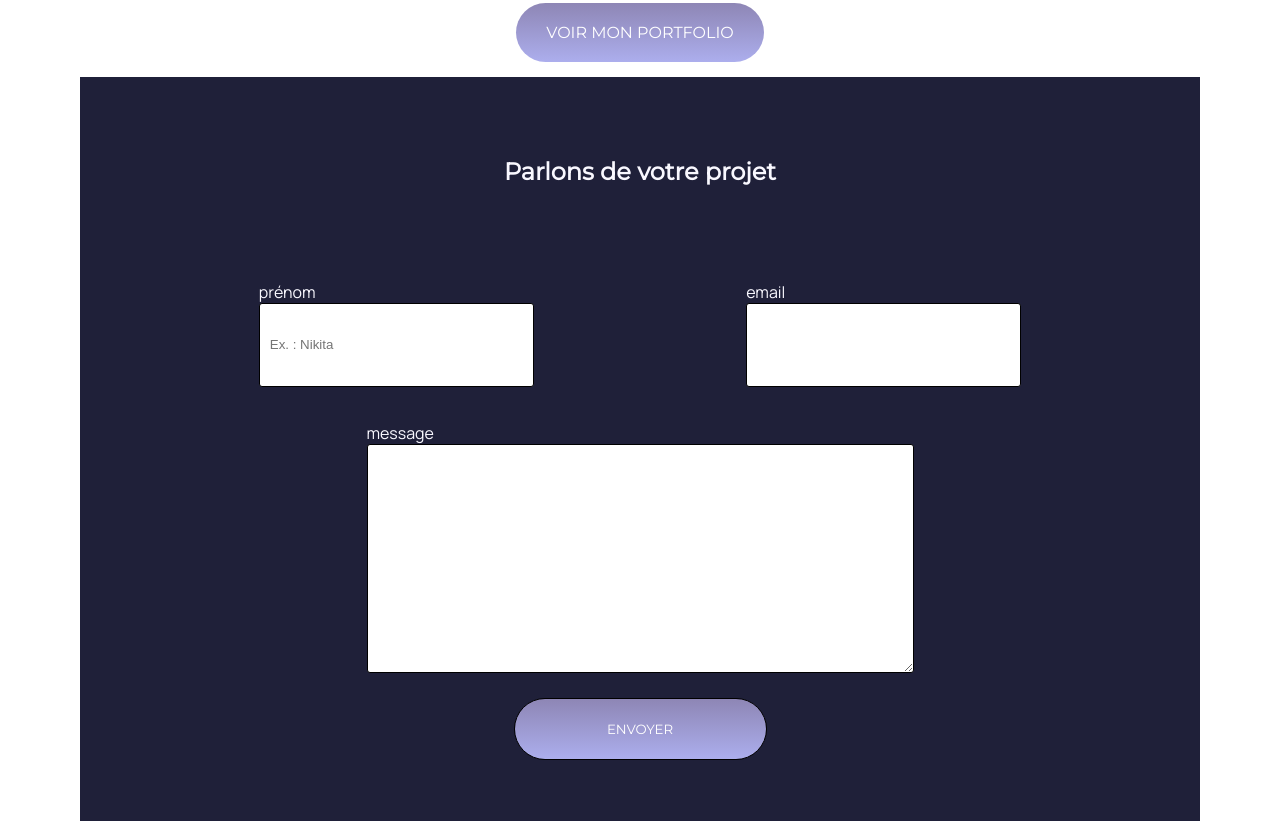
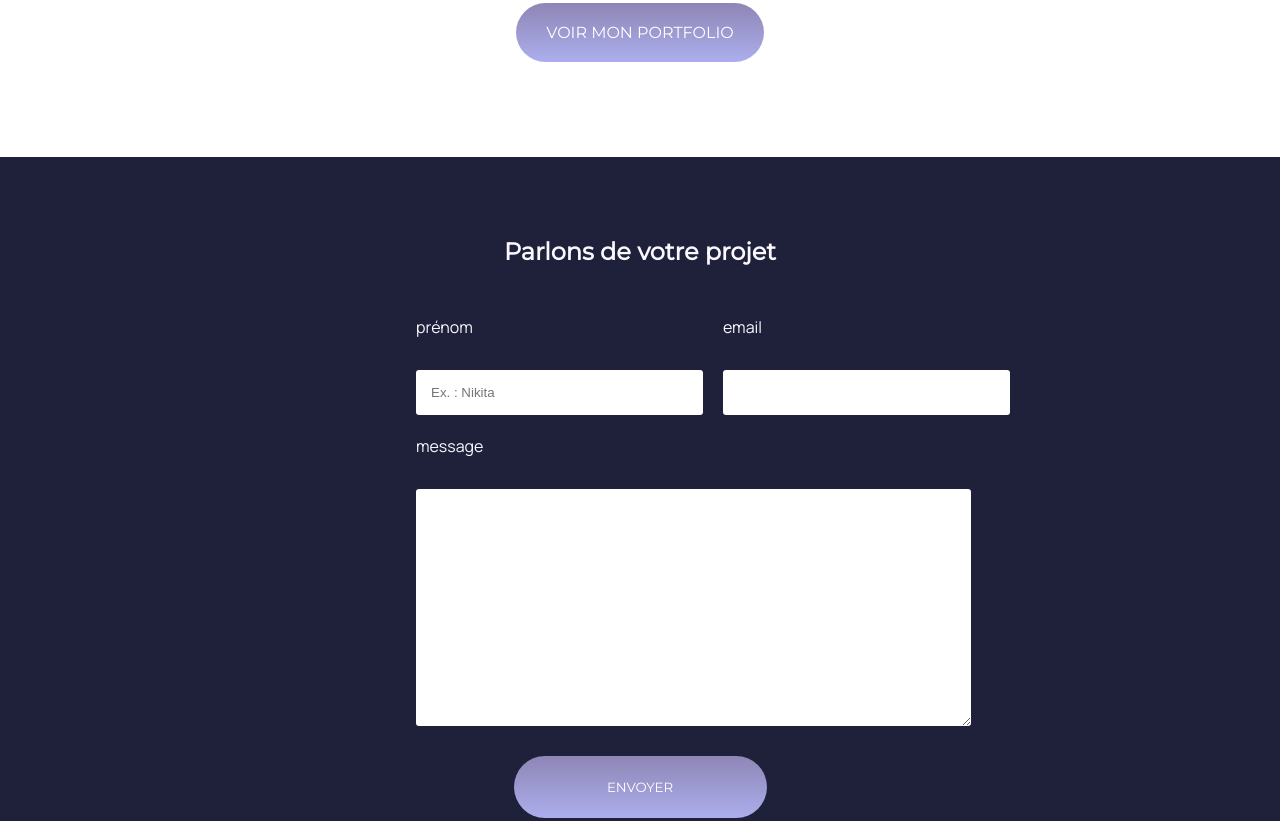
Before and after one commit to david6387/katia, a plain HTML site: page index.html in a window 1280 px wide. Shown: the part 1380-2201 px from the top of the page. Drawn offline with Linux system fonts and the light colour scheme.

Commit message:
Finalisez un formulaire - aps corrigé

```diff
--- a/index.html
+++ b/index.html
@@ -52,27 +52,31 @@
             <div>
                 <a href="portfolio.html" class="cta">VOIR MON PORTFOLIO</a>
             </div>
+        </section>
         <section class="formulaire" id="contact">
-                <div>
+
             <h2>Parlons de votre projet</h2>
-                </div>
-                <div>
             <form action="" method="get">
+                <div class="form-nom-email">
+
+                    <div class="form-column">
                         <label for="prénom">prénom</label><br />
                         <input type="text" name="prenom" id="prenom" placeholder="Ex. : Nikita" size="30" maxlength="20"
                             required>
-                    </form>
-                    <form action="" method="get">
+                    </div>
+
+                    <div class="form-column">
                         <label for="prénom">email</label> <br />
                         <input type="email" name="email" id="email" size="30" maxlength="20">
-                    </form>
                     </div>
-                <form action="" method="get">
+
+                </div>
+
                 <label for="prénom">message</label> <br />
                 <textarea type="text" name="message" id="message" aria-setsize="90"></textarea>
-                    <div><input type="submit" value="ENVOYER" size="10" class="cta"></div>
+                <input type="submit" value="ENVOYER" size="10" class="cta">
             </form>
-            </section>
+
         </section>
     </main>
     <footer>
--- a/style/index.css
+++ b/style/index.css
@@ -29,38 +29,50 @@
     margin: auto;
 }
 
-.formulaire {
-    background-color: #1F2039;
-    display: flex;
-    flex-direction: column;
-}
-
 .formulaire h2 {
     color: #f9f8ff;
+    text-align: center;
+    margin-bottom: 50px;
 }
 
 form {
-    color: black;
+    color: white;
     margin: auto;
+    display: flex;
+    flex-direction: column;
+    color: #f9f8ff;
+    width: 40%;
+}
+
+.form-nom-email {
+    display: flex;
+    flex-direction: row;
+    gap: 20px;
+}
+
+.form-column {
+    display: flex;
+    flex: 1;
+    flex-direction: column;
+    margin-bottom: 20px;
 }
 
 label {
-    color: #f9f8ff;
+    margin-bottom: 10px;
 }
 
 input,
 textarea {
-    padding: 10px;
-    border: 1px solid black;
-    margin-bottom: 20px;
+    padding: 15px;
+    border: none;
     border-radius: 3px;
-    outline: none;
-
 }
 
-input {
+input[type='submit'] {
     width: 253px;
     height: 62px;
+    margin: auto;
+    margin-top: 30px;
 }
 
 textarea {
```
Lines whose indentation alone changed are shown as unchanged.
